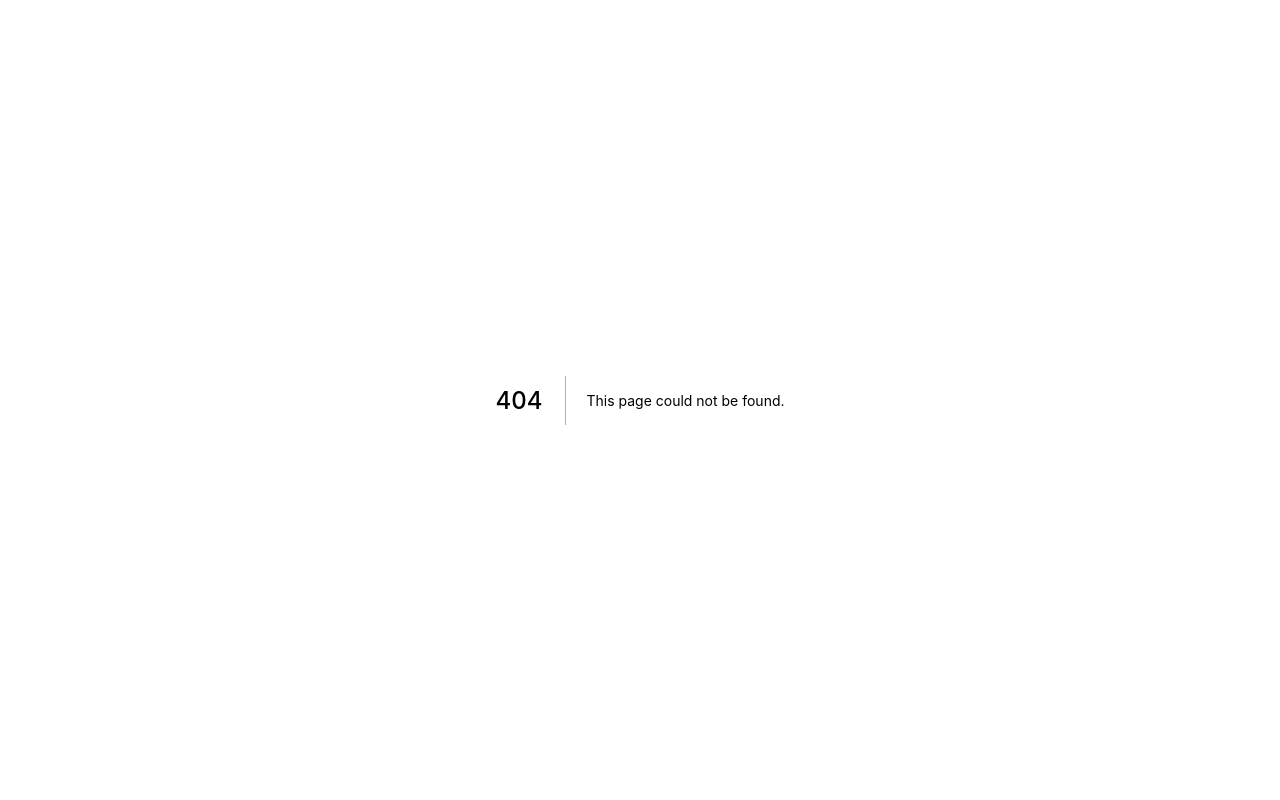
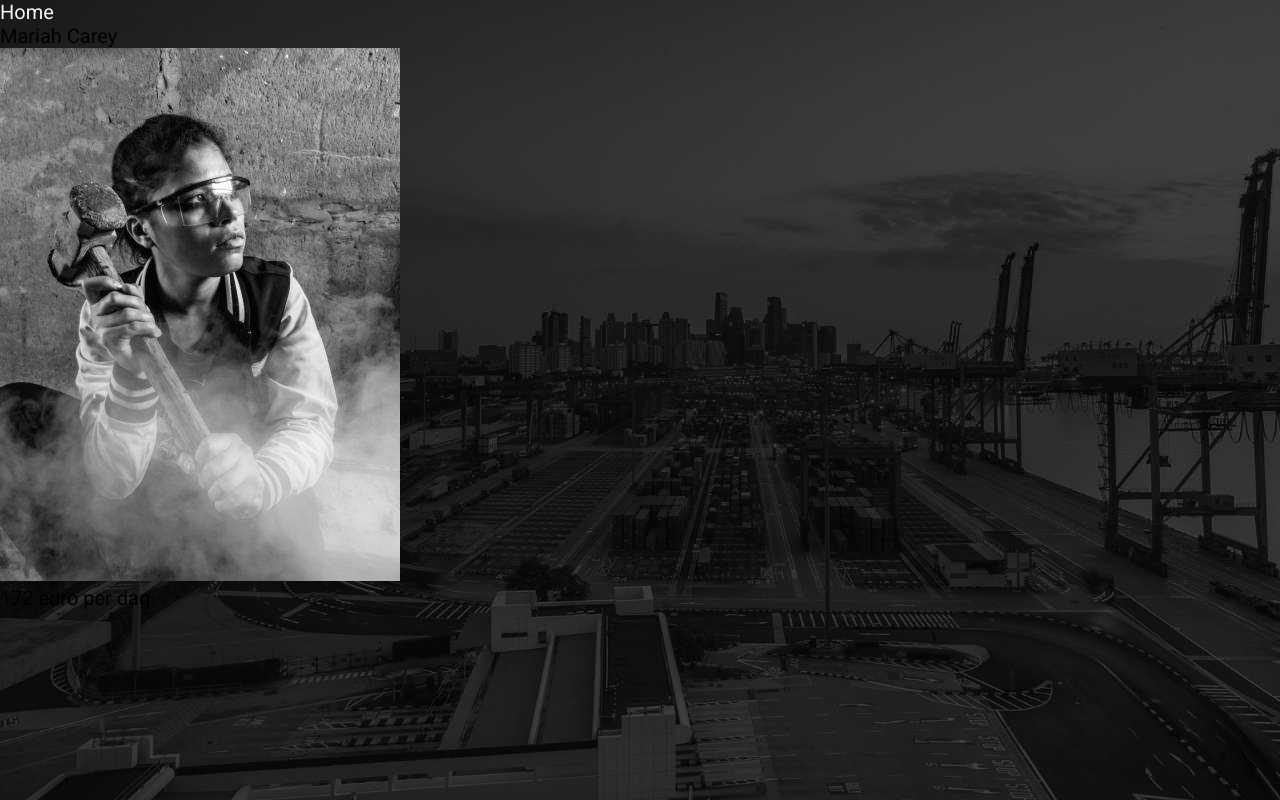
Before and after one commit to jorgevds/contractor, a Next.js app: page /people/1 in a window 1280 px wide. Before the commit this address had no page. Built offline with nearby package versions, Linux system fonts and the light colour scheme; a web font is replaced by a local one.

Commit message:
dynamic routing to individual profile pages

```diff
--- a/components/Card.js
+++ b/components/Card.js
@@ -1,5 +1,6 @@
 import { profiles } from "../data";
 import styles from "./card.module.css";
+import Link from "next/link";
 
 const Card = ({ selectedOccupation }) => {
   const filteredProfiles = profiles.filter(
@@ -12,10 +13,12 @@ const Card = ({ selectedOccupation }) => {
     <div key={profile.id} className={styles.layout}>
       <div className={styles.grid}>
         <img src={profile.img} className={styles.img} />
-
         <div className={styles.name}>{profile.name}</div>
         <div>{profile.price}</div>
         <div>{profile.worktime}</div>
+        <Link href="/people/[id]" as={`/people/${profile.id}`}>
+          <button>Lees meer</button>
+        </Link>
       </div>
     </div>
   ));
--- /dev/null
+++ b/components/ProfilePage.js
@@ -0,0 +1,25 @@
+import { profiles } from "../data";
+import Link from "next/link";
+import { useRouter } from "next/router";
+
+const ProfilePage = () => {
+  const router = useRouter();
+  const filteredProfiles = profiles.filter(
+    (profile) => profile.id == router.query.id
+  );
+
+  if (!filteredProfiles.length) return null;
+  console.log(router.query);
+
+  return filteredProfiles.map((profile) => (
+    <div key={profile.id}>
+      <Link href="/">
+        <a>Home</a>
+      </Link>
+      <div>{profile.name}</div>
+      <img src={profile.img} />
+      <div>{profile.price}</div>
+    </div>
+  ));
+};
+export default ProfilePage;
--- a/components/menu.module.css
+++ b/components/menu.module.css
@@ -32,3 +32,9 @@
     outline: 2px solid #2d79ab;
     height: 45px;
 }
+
+@media screen and (max-width: 425px) {
+    .selectBar {
+        font-size: 1.2rem
+    }
+}
--- a/data.js
+++ b/data.js
@@ -1,6 +1,6 @@
 export const profiles = [
   {
-    id: "3",
+    id: "1",
     img: "/images/bouw1.jpg",
     name: "Mariah Carey",
     price: "172 euro per dag",
@@ -8,7 +8,7 @@ export const profiles = [
     occupation: "Bouwvakker",
   },
   {
-    id: "4",
+    id: "2",
     img: "/images/bouw2.jpg",
     name: "Giovanni",
     price: "167 euro per dag",
@@ -16,7 +16,7 @@ export const profiles = [
     occupation: "Bouwvakker",
   },
   {
-    id: "5",
+    id: "3",
     img: "/images/bouw3.jpg",
     name: "Fabio",
     price: "196 euro per dag",
@@ -25,7 +25,7 @@ export const profiles = [
   },
   ,
   {
-    id: "6",
+    id: "4",
     img: "/images/elek1.jpg",
     name: "Delilah",
     price: "172 euro per dag",
@@ -33,7 +33,7 @@ export const profiles = [
     occupation: "Elektricien",
   },
   {
-    id: "7",
+    id: "5",
     img: "/images/elek2.jpg",
     name: "Design Team",
     price: "167 euro per dag",
@@ -41,7 +41,7 @@ export const profiles = [
     occupation: "Elektricien",
   },
   {
-    id: "8",
+    id: "6",
     img: "/images/elek3.jpg",
     name: "Palpatine Electric",
     price: "500 euro per dag",
@@ -49,7 +49,7 @@ export const profiles = [
     occupation: "Elektricien",
   },
   {
-    id: "9",
+    id: "7",
     img: "/images/schilder1.jpg",
     name: "Amidala",
     price: "50 euro per dag",
@@ -57,7 +57,7 @@ export const profiles = [
     occupation: "Schilder",
   },
   {
-    id: "10",
+    id: "8",
     img: "/images/schilder2.jpg",
     name: "C-3PaintO",
     price: "143 euro per dag",
@@ -65,7 +65,7 @@ export const profiles = [
     occupation: "Schilder",
   },
   {
-    id: "11",
+    id: "9",
     img: "/images/schilder3.jpg",
     name: "Maria",
     price: "250 euro per dag",
@@ -73,7 +73,7 @@ export const profiles = [
     occupation: "Schilder",
   },
   {
-    id: "1",
+    id: "10",
     img: "/images/verhuis3.jpg",
     name: "Rey Skywalker",
     price: "122 euro per dag",
@@ -81,7 +81,7 @@ export const profiles = [
     occupation: "Verhuizer",
   },
   {
-    id: "2",
+    id: "11",
     img: "/images/verhuis1.jpg",
     name: "Han Solo",
     price: "200 euro per dag",
@@ -89,7 +89,7 @@ export const profiles = [
     occupation: "Verhuizer",
   },
   {
-    id: "3",
+    id: "12",
     img: "/images/verhuis2.jpg",
     name: "Galactic Empire",
     price: "499 euro per dag",
@@ -97,7 +97,7 @@ export const profiles = [
     occupation: "Verhuizer",
   },
   {
-    id: "12",
+    id: "13",
     img: "/images/tuin1.jpg",
     name: "Marie Curie",
     price: "172 euro per dag",
@@ -105,7 +105,7 @@ export const profiles = [
     occupation: "Tuinier",
   },
   {
-    id: "13",
+    id: "14",
     img: "/images/tuin2.jpg",
     name: "R2-D2",
     price: "200 euro per dag",
@@ -113,7 +113,7 @@ export const profiles = [
     occupation: "Tuinier",
   },
   {
-    id: "14",
+    id: "15",
     img: "/images/tuin3.jpg",
     name: "Gaia",
     price: "96 euro per dag",
--- /dev/null
+++ b/pages/people/[id].js
@@ -0,0 +1,11 @@
+import ProfilePage from "../../components/ProfilePage";
+
+const Post = () => {
+  return (
+    <div>
+      <ProfilePage />
+    </div>
+  );
+};
+
+export default Post;
```
Also changed, not shown: public/fonts/ChelseaMarket-Regular.ttf (deleted).
